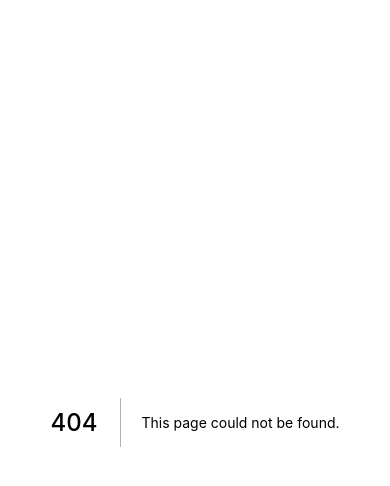
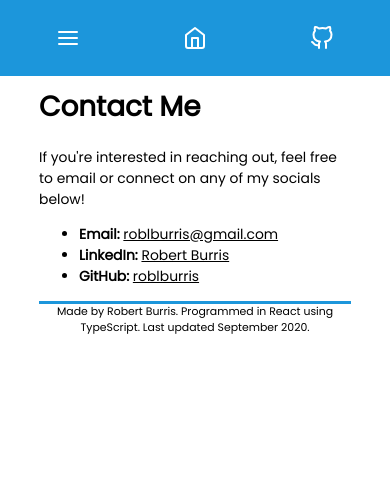
Before and after one commit to roblburris/home-control-frontend, a Next.js app: page /contact in a window 390 px wide. Before the commit this address had no page. Shown: the top 486 px of the page. Built offline with nearby package versions, Linux system fonts and the light colour scheme.

Commit message:
website finished except for mobile navbar

```diff
--- a/pages/blog/projects/upcoming.tsx
+++ b/pages/blog/projects/upcoming.tsx
@@ -11,7 +11,7 @@ function Blog(): JSX.Element {
                     future:
                 </p>
 
-                <h4> Strava Viewer </h4>
+                <h3> Strava Viewer </h3>
                 <p>
                     Like many other cyclists, I use Strava to keep track of bike
                     rides. The Strava Apple Watch App serves as a decently
@@ -27,7 +27,7 @@ function Blog(): JSX.Element {
                     develop those skills with this project.
                 </p>
 
-                <h4> CI/CD Content Management System </h4>
+                <h3> CI/CD Content Management System </h3>
                 <p>
                     Unlike with my previous website, I decided to add a Blog to my
                     website. Normally, it makes the most sense to use something
--- /dev/null
+++ b/pages/contact.tsx
@@ -0,0 +1,32 @@
+import React from 'react';
+import Template from './template';
+
+function Home(): JSX.Element {
+    return (
+        <Template>
+            <div>
+                <h1>Contact Me</h1>
+                <p>
+                    If you're interested in reaching out, feel free to email or
+                    connect on any of my socials below!
+
+                    <ul>
+                        <li> <b>Email:</b> <a style={{color: 'black'}}
+                        href='mailto:roblburris@gmail.com'> roblburris@gmail.com</a>
+                        </li>
+
+                        <li> <b>LinkedIn:</b> <a style={{color: 'black'}}
+                        href='https://www.linkedin.com/in/roblburris/'> Robert
+                        Burris</a> </li>
+
+                        <li> <b>GitHub:</b> <a style={{color: 'black'}}
+                        href='https://www.github.com/roblburris'> roblburris</a> </li>
+                    </ul>
+                </p>
+
+            </div>
+        </Template>
+    );
+}
+
+export default Home;
```
